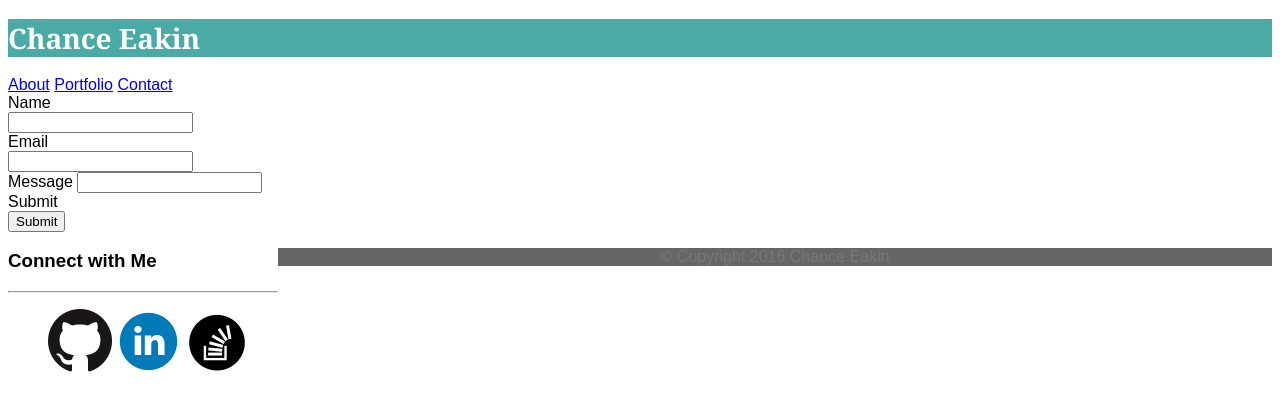
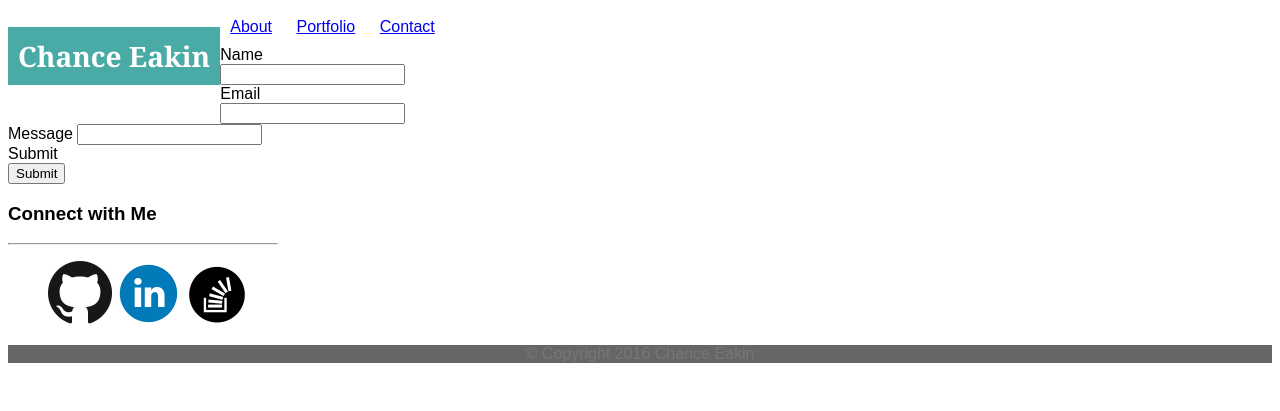
Before and after one commit to chanceeakin/Basic-Portfolio, a PHP site: page /contact.html in a window 1280 px wide. Shown: the top 411 px of the page. Run offline with PHP 8.4, Linux system fonts and the light colour scheme.

Commit message:
attempting to fix the css navbar, with mixed success. Float issues with the About me.

```diff
--- a/assets/css/style.css
+++ b/assets/css/style.css
@@ -16,7 +16,10 @@ header ul {
 }
 
 li {
-	display: inline;
+    display: inline-block;
+    background-color: #ffffff;
+    text-align: center;
+    padding: 10px;
 }
 
 h1 {
@@ -24,6 +27,8 @@ h1 {
     background-color: #4aaaa5;
     color: #ffffff;
     font-family: 'Georgia', Times, 'Times New Roman', serif;
+    padding: 10px;
+    float: left;
 }
 
 h2 {
@@ -31,7 +36,9 @@ h2 {
     font-family: 'Georgia', Times, 'Times New Roman', serif;
 }
 
-a {}
+a {
+
+}
 
 p {
     color: #777777;
@@ -45,23 +52,26 @@ p {
 #about-me {
     background-color: #ffffff;
     width: 650px;
-    float: left;
+    margin: 0px;
+    padding: 0px;
 }
 
 #sidebar {
     background-color: #ffffff;
     width: 270px;
-    float: left;
+    margin: 0px;
+    padding: 0px;
 }
 
-#sidebar
-img {
-    width: 64px;
+#sidebar img {
+    width: auto;
     height: auto;
+    max-width: 64px;
 }
 
 #sidebar ul li {
-	display: inline-block;
+    display: inline-block;
+    padding: 0px;
 }
 
 #headshot-image {
```
